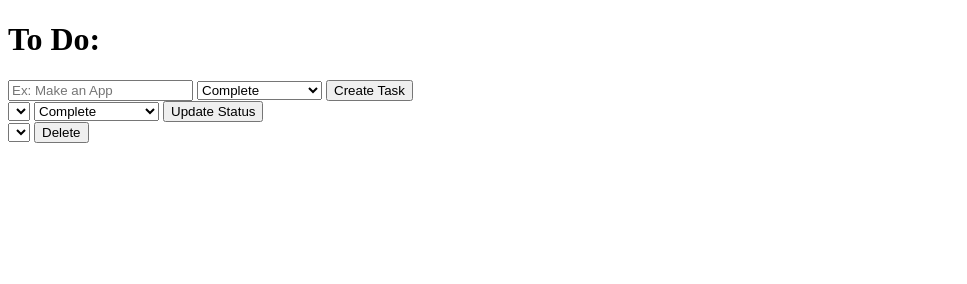
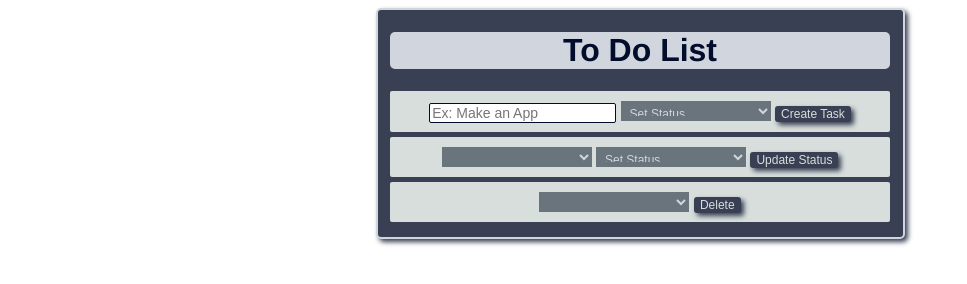
Before and after one commit to brentReno/NES_to_do, a website: page public/index.html in a window 1280 px wide. Shown: the whole page, without its empty margins (0-967 px from the left). Drawn offline with Linux system fonts and the light colour scheme; no server answers.

Commit message:
Added CSS and error handeling for create task

```diff
--- a/public/index.html
+++ b/public/index.html
@@ -9,21 +9,24 @@
     <link rel="stylesheet" href="/styles/main.css" media="screen" title="no title">
   </head>
   <body>
-    <h1> To Do:</h1>
+    <div class="container">
+      <h1> To Do List</h1>
         <div id="toDoDiv">
           <ul id="toDoList"></ul>
         </div>
         <div id ="newTaskIn">
           <input type="text" id="taskIn" value="" placeholder="Ex: Make an App" maxlength="140">
           <select  id="statusIn">
+            <option value=''disabled selected>Set Status</option>
             <option> Complete </option>
             <option> Work In Progress </option>
           </select>
         <button id="createNewTask">Create Task</button>
       </div>
         <div id="updateStatus">
-      <select id="selectTaskIn" data-value="34"></select>
+          <select id="selectTaskIn"></select>
           <select id ="statusChangeIn">
+              <option value=''disabled selected>Set Status</option>
               <option> Complete </option>
               <option> Work In Progress </option>
           </select>
@@ -33,5 +36,6 @@
         <select id="deleteTaskSel"></select>
         <button id="deleteTask">Delete</button>
       </div>
+    </div>
   </body>
 </html>
--- a/public/scripts/toDo.js
+++ b/public/scripts/toDo.js
@@ -2,12 +2,17 @@ console.log("toDo script is sourced");
 
 $(document).ready(function(){
   console.log("JQ is sourced");
+  //set focus to taskIn
+  $('#taskIn').focus();
   //call display tasks
   displayTask();
-
   //Create Task on Click
   $('#createNewTask').on('click', function(){
     console.log("In createNewTask Click");
+    //check for empty field
+    if($('#taskIn').val()===""){
+      $('#taskIn').fadeOut("slow").fadeIn("slow").focus();
+    }else{
       //create true false values for task
       var statusIn;
       if($('#statusIn').val() == "Complete"){
@@ -15,7 +20,11 @@ $(document).ready(function(){
       }
       else if($('#statusIn').val()=="Work In Progress"){
         statusIn = false;
-    } //end if else
+      }
+      else if($('#statusIn').val()!= "Complete" ||$('#statusIn').val()!= "Work In Progress" ){
+        $('#statusIn').fadeOut().fadeIn();
+        return;
+      }//end if else
       // assemble object to send
       var taskToCreate ={
         task:$('#taskIn').val(),
@@ -32,6 +41,7 @@ $(document).ready(function(){
         }//end success
       });//end AJAX call
       displayTask();
+    }//end else
   });//END CREATE TASK CLICK
 
   //update status on CLICK
@@ -59,15 +69,16 @@ $(document).ready(function(){
       data: objectToSend,
       success: function(data){
       console.log("back from changeStatus:", data);
-      displayTask();
+
     }// end success
 
     });//end ajax
+    displayTask();
   });// end change task on click
 
   //Delete Safety check
   $("#deleteTask").on("click", function(){
-    $("#deleteTaskDiv").append("<div id='safetyCheck'><p> Are you sure you want to delet this Task?</p><button id='deleteYes'>Delete</button><button id='deleteNo'>Don't Delete</button></div>");
+    $("#deleteTaskDiv").append("<div id='safetyCheck'><p> Are you sure you want to delete this Task?</p><button id='deleteYes'>Delete</button><button id='deleteNo'>Don't Delete</button></div>");
   });//end delete safety check
 
   //Delete Yes on click
@@ -105,13 +116,17 @@ var displayTask = function(){
       console.log(" back with the Tasks:", data);
       //establish display string
       var displayString="";
-      var selectList="";
-      var deleteList="";
+      var selectList="<option value=''disabled selected>Select a Task</option>";
+      var deleteList="<option value=''disabled selected>Select a Task</option>";
       //loop through data array
       for (var i = 0; i < data.length; i++) {
+        if(data[ i ].status === true){
+        displayString +='<li class="complete" id ="'+data[ i ].id+'"data-value="'+ data[ i ].status+'">'+ data[ i ].task +"</li>";
+      } else{
         displayString +='<li id ="'+data[ i ].id+'"data-value="'+ data[ i ].status+'">'+ data[ i ].task +"</li>";
-        selectList+='<option data-value="'+data[ i ].id+'"> Item '+ data[ i ].id + "</option>";
-        deleteList+='<option data-value="'+data[ i ].id+'"> Item '+ data[ i ].id + "</option>";
+      }
+        selectList+='<option data-value="'+data[ i ].id+'">'+ data[ i ].task + "</option>";
+        deleteList+='<option data-value="'+data[ i ].id+'">'+ data[ i ].task + "</option>";
       }
       //display on DOM
       $('#toDoList').html(displayString);
--- a/public/styles/main.css
+++ b/public/styles/main.css
@@ -0,0 +1,101 @@
+html{
+  font-family: Helvetica;
+}
+h1{
+  text-align: center;
+  color: #010D2A;
+  background-color: #D1D5DE;
+  border-radius:5px;
+  width: 500px;
+  margin-left: auto;
+  margin-right: auto;
+
+}
+
+
+div{
+  margin-left: auto;
+  margin-right: auto;
+  margin-bottom: 5px;
+  text-align: center;
+  width:500px;
+  background-color: #D7DEDC;
+  border-radius: 2px;
+}
+ul{
+  width: 50%;
+  margin-left: auto;
+  margin-right: auto;
+}
+li{
+  list-style-type:disc;
+  text-align: left;
+}
+button{
+  color: #D7DEDC;
+  background-color: #394053;
+  border: 0 ;
+  border-radius: 3px;
+  font-size: 12px;
+  margin-top: 15px;
+  box-shadow: 3px 3px 5px #394053;
+  outline: none;
+}
+button:hover{
+  color: #394053;
+  background-color:#D1D5DE;
+  box-shadow: none;
+}
+
+#newTaskIn{
+  padding-bottom: 9px;
+}
+#deleteTaskDiv{
+  padding-bottom: 9px;
+}
+#updateStatus{
+  padding-bottom: 9px;
+}
+select{
+  background:#69747C;
+  color: #D1D5DE;
+   width: 150px;
+   padding: 5px;
+   font-size: 12px;
+   border: 0;
+   border-radius: 0;
+   height: 20px;
+}
+
+input[type="text"] {
+  font-size: 14px;
+  appearance: none;
+  box-shadow: none;
+  border-radius: 2px;
+  border:1px solid #010D2A;
+}
+input[type="text"]:focus {
+  outline: none;
+}
+.container{
+  background-color: #394053;
+  width:525px;
+  padding-bottom: 10px;
+  padding-top: 1px;
+  height:auto;
+  border-radius: 5px;
+  border: 2px solid #D1D5DE;
+  box-shadow: 3px 3px 5px #394053;
+}
+
+.complete{
+  text-decoration: line-through;
+}
+p{
+  margin-top: 5px;
+  margin-bottom: 2px;
+}
+#safetyCheck button{
+  margin-top:1px;
+  margin-left: 3px;
+}
```
Also changed, not shown: README.MD. Lines whose indentation alone changed are shown as unchanged.
